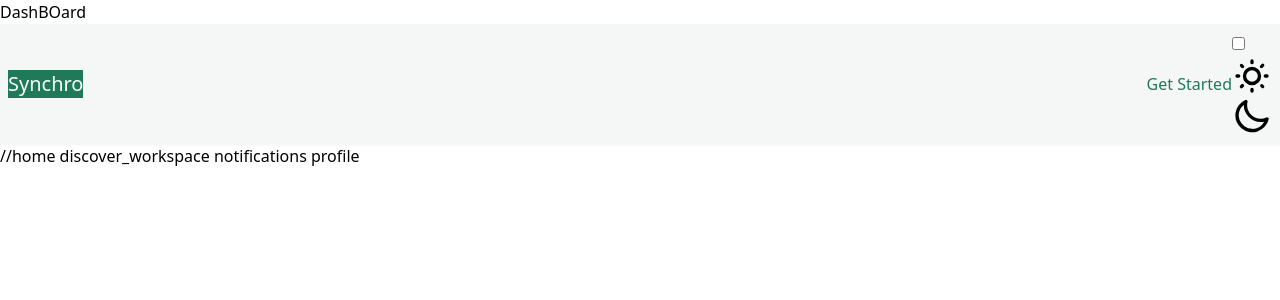
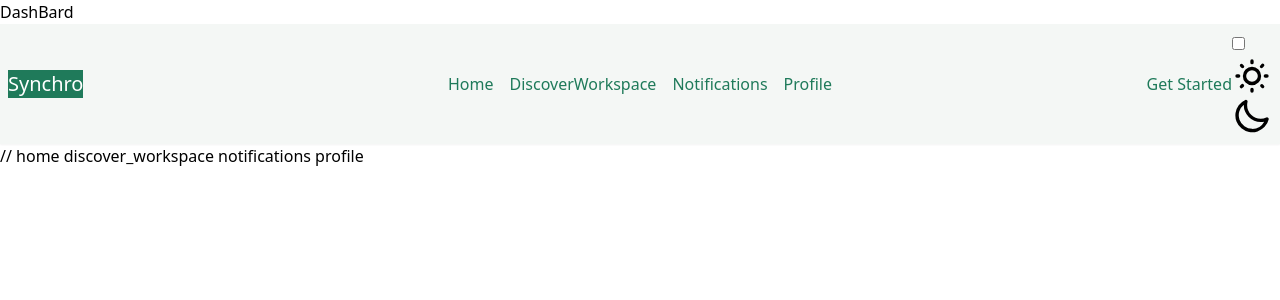
Before and after one commit to Dnshivani/Synchro, a React (Vite) app in the folder Frontend/: page /dashboard in a window 1280 px wide. Shown: the top 300 px of the page. Built offline with nearby package versions, Linux system fonts and the light colour scheme.

Commit message:
dashboard navitems implementations

```diff
--- a/Frontend/src/App.jsx
+++ b/Frontend/src/App.jsx
@@ -7,6 +7,10 @@ import Landing from './Components/Landing/Landing.jsx'
 import NavBar from './Components/NavBar.jsx'
 import Signup from './Components/Signup.jsx'
 import DashBoard from './Components/DashBoard/DashBoard.jsx'
+import Notifications from './Components/DashBoard/Notifications.jsx'
+import Profile from './Components/DashBoard/Profile.jsx'
+import Home from './Components/DashBoard/Home.jsx'
+import DiscoverWorkspace from "./Components/DashBoard/DiscoverWorkspace.jsx"
 function App() {
 
   return (
@@ -14,8 +18,14 @@ function App() {
       <Routes>
         <Route path="/signup" element={<Signup />} />
         <Route path="/" element={<Landing />} />
-        <Route path="/dashboard" element={<DashBoard />} />
+        <Route path="/dashboard" element={<DashBoard />} >
+          <Route path="home" element={<Home />} />
 
+          <Route path="discoverworkspace" element={<DiscoverWorkspace />} />
+
+          <Route path="notifications" element={<Notifications />} />
+          <Route path="profile" element={<Profile />} />
+        </Route>
       </Routes>
     </>
   )
--- a/Frontend/src/Components/DashBoard/DashBoard.jsx
+++ b/Frontend/src/Components/DashBoard/DashBoard.jsx
@@ -1,12 +1,21 @@
 import Navbar from 'daisyui/components/navbar'
 import React from 'react'
 import NavBar from '../NavBar.jsx'
+import { Outlet } from 'react-router-dom';
 const DashBoard = () => {
+    const element = [{ "id": 1, "e": "Home" },
+    { "id": 2, "e": "DiscoverWorkspace" },
+    { "id": 3, "e": "Notifications" },
+    { "id": 4, "e": "Profile" },];
+
     return (
+
         <div>
-            <p>DashBOard</p>
-            <NavBar />
-            //home discover_workspace notifications profile
+            <p>DashBard</p>
+
+            <NavBar element={element} basepath='/dashboard' />
+            <Outlet />
+        // home discover_workspace notifications profile
 
 
         </div>
--- /dev/null
+++ b/Frontend/src/Components/DashBoard/DiscoverWorkspace.jsx
@@ -0,0 +1,11 @@
+import React from 'react'
+
+const DiscoverWorkspace = () => {
+    return (
+        <div>Discover workspcase
+
+        </div>
+    )
+}
+
+export default DiscoverWorkspace
--- /dev/null
+++ b/Frontend/src/Components/DashBoard/Home.jsx
@@ -0,0 +1,11 @@
+import React from 'react'
+
+const Home = () => {
+    return (
+        <div>
+            home page
+        </div>
+    )
+}
+
+export default Home
--- /dev/null
+++ b/Frontend/src/Components/DashBoard/Profile.jsx
@@ -0,0 +1,11 @@
+import React from 'react'
+
+const Profile = () => {
+    return (
+        <div>
+            <p>Profile</p>
+        </div>
+    )
+}
+
+export default Profile
--- a/Frontend/src/Components/NavBar.jsx
+++ b/Frontend/src/Components/NavBar.jsx
@@ -4,16 +4,21 @@ import Logo from './Logo'
 import Signup from './Signup'
 import { Link } from 'react-router-dom'
 
-export default function NavBar() {
+export default function NavBar({ element = [], basepath = "" }) {//element=element same
+    const traverse = () => {
+        return (
+            (element.map(ele => <Link to={`${basepath}/${ele.e.toLowerCase()}`}><p key={ele.id} > {ele.e}</p ></Link>))
 
+        )
+    }
     return (
-
         <div >
             <div className="navbar bg-base-100 shadow-sm bg-custom-secondary">
                 <div className="navbar-start">
 
                     <Logo />
                 </div>
+                <div className='flex gap-4 text-custom-primary'>{traverse()}</div>
                 <div className="navbar-end ">
                     <Link to="/signup">
                         <p className="btn btn-outline  text-custom-primary" >Get Started</p>
```
